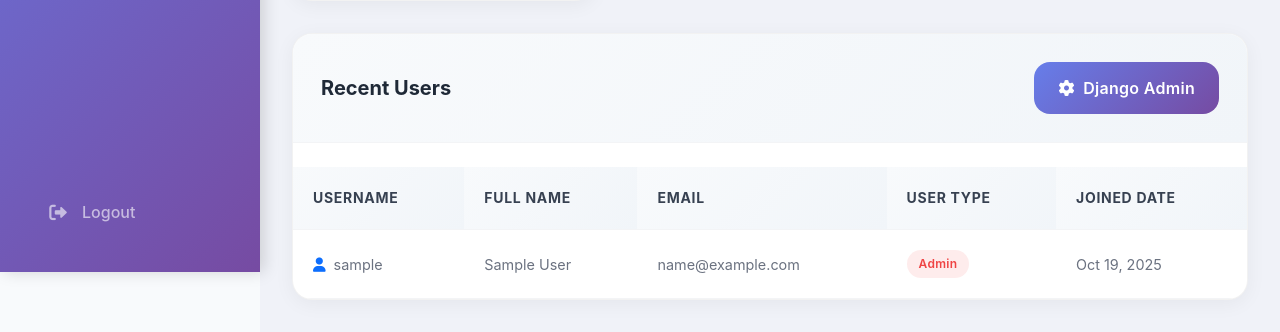
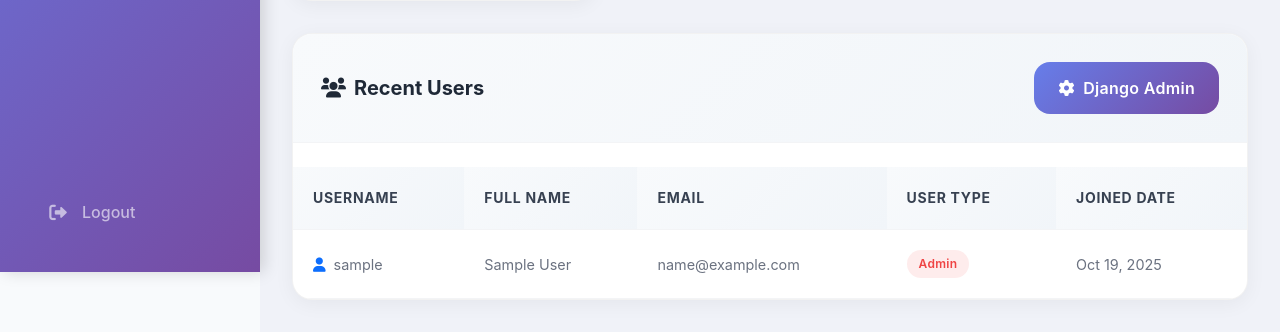
Before and after one commit to trixieann30/ProTrack, a Django app: page /dashboard/admin/ in a window 1280 px wide. Shown: the part 528-860 px from the top of the page. Run offline with Django 5.2, Linux system fonts and the light colour scheme; the visitor is signed in with stand-in values (Sample User, id 1); data comes from the database, SQL or seed files in the repository.

```diff
--- a/templates/dashboard/admin_dashboard.html
+++ b/templates/dashboard/admin_dashboard.html
@@ -207,7 +207,7 @@
 <!-- Recent Users Table -->
 <div class="data-table">
     <div class="chart-header">
-        <h3>Recent Users</h3>
+        <h3><i class="fas fa-users me-2"></i>Recent Users</h3>
         <a href="/admin/" class="btn btn-sm btn-primary">
             <i class="fas fa-cog me-1"></i> Django Admin
         </a>
```
